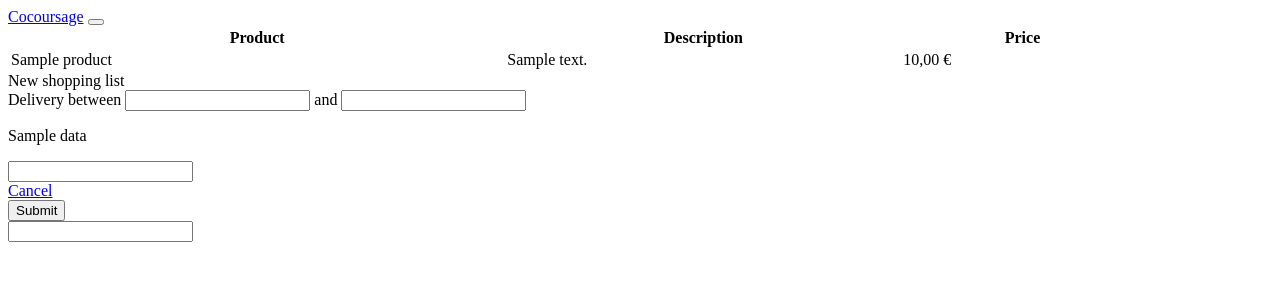
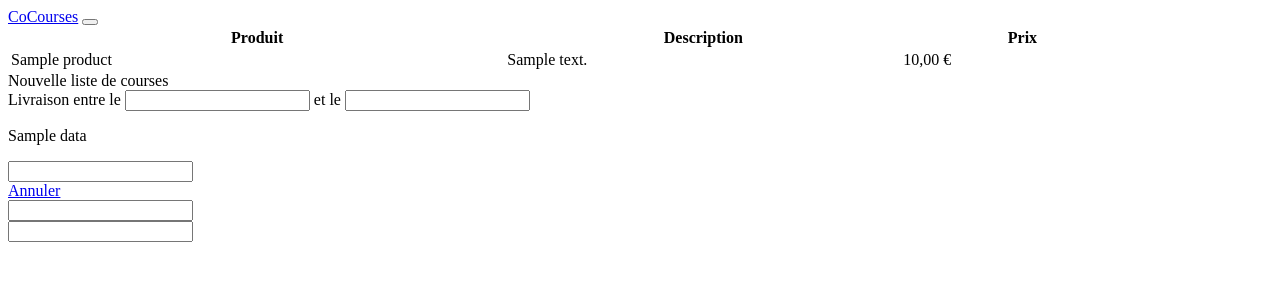
Before and after one commit to ArnaudDauguen/Challenge48h, a Symfony app: template templates/shopping_list/index.html.twig in a window 1280 px wide. Shown: the top 300 px of the page. Run offline with Twig, Linux system fonts and the light colour scheme; the template is opened without the code that fills it: most values are stand-ins (such as "Sample title", 1, 10 or a date in 2020); form fields are guessed from the names that the template uses; some libraries are stand-ins or nearby versions.

Commit message:
translation

```diff
--- a/src/Controller/ShoppingListController.php
+++ b/src/Controller/ShoppingListController.php
@@ -50,7 +50,7 @@ class ShoppingListController extends AbstractController
             $total = 0;
             foreach ($shoppingList->getProducts() as $product)
             {
-                $total += $product->getProduct()->getPrice();
+                $total += $product->getProduct()->getPrice() * $product->getQuantity();
             }
             $shoppingList->setTotalPrice($total);
 
--- a/src/Form/ShoppingListType.php
+++ b/src/Form/ShoppingListType.php
@@ -35,7 +35,7 @@ class ShoppingListType extends AbstractType
                 'prototype' => true,
                 'required' => true
             ])
-            ->add('submit', SubmitType::class)
+            ->add('confirmer', SubmitType::class)
         ;
     }
 
--- a/templates/base.html.twig
+++ b/templates/base.html.twig
@@ -2,7 +2,7 @@
 <html>
     <head>
         <meta charset="UTF-8">
-        <title>{% block title %}Welcome!{% endblock %}</title>
+        <title>{% block title %}CoCourses{% endblock %}</title>
         {% block stylesheets %}
             {{ encore_entry_link_tags('app') }}
         {% endblock %}
--- a/templates/delivery/details.html.twig
+++ b/templates/delivery/details.html.twig
@@ -1,6 +1,4 @@
 {% extends 'base.html.twig' %}
-
-{% block title %}Hello DeliveryController!{% endblock %}
 
 {% block body %}
 <div class="row d-flex justify-content-center">
--- a/templates/delivery/index.html.twig
+++ b/templates/delivery/index.html.twig
@@ -1,8 +1,6 @@
 {% extends 'base.html.twig' %}
 
 {% form_theme form 'bootstrap_4_layout.html.twig' %}
-
-{% block title %}Hello DeliveryController!{% endblock %}
 
 {% block body %}
 <div class="row d-flex justify-content-center">
--- a/templates/navbar.html.twig
+++ b/templates/navbar.html.twig
@@ -1,5 +1,5 @@
 <nav class="navbar navbar-expand-lg navbar-light bg-light">
-  <a class="navbar-brand" href="{{ path('index') }}">Cocoursage</a>
+  <a class="navbar-brand" href="{{ path('index') }}">CoCourses</a>
   <button class="navbar-toggler" type="button" data-toggle="collapse" data-target="#navbarSupportedContent" aria-controls="navbarSupportedContent" aria-expanded="false" aria-label="Toggle navigation">
     <span class="navbar-toggler-icon"></span>
   </button>
@@ -8,10 +8,11 @@
   {% if app.user %}
     <ul class="navbar-nav mr-auto">
       <li class="nav-item"><a class="nav-link" href="{{ path('index') }}">Accueil</a></li>
+      <li class="nav-item"><a href="{{ path('shopping_list') }}" class="nav-link">Nouvelle liste de courses</a></li>
     </ul>
     <p class="form-inline my-2 my-lg-0">
       <a class="nav-link" href="{{ path('logout') }}">
-        <button class="btn btn-outline-danger my-2 my-sm-0" type="submit">Logout</button>
+        <button class="btn btn-outline-danger my-2 my-sm-0" type="submit">Déconnexion</button>
       </a>
     </p>
     {% endif %}
--- a/templates/registration/register.html.twig
+++ b/templates/registration/register.html.twig
@@ -1,8 +1,6 @@
 {% extends 'base.html.twig' %}
 
 {% form_theme registrationForm 'bootstrap_4_layout.html.twig' %}
-
-{% block title %}Register{% endblock %}
 
 {% block body %}
 <div class="row d-flex justify-content-center">
--- a/templates/shopping_list/details.html.twig
+++ b/templates/shopping_list/details.html.twig
@@ -1,6 +1,4 @@
 {% extends 'base.html.twig' %}
-
-{% block title %}Hello ShoppingListController!{% endblock %}
 
 {% block body %}
 <div class="row d-flex justify-content-center">
@@ -23,8 +21,10 @@
                     <p>Livraison reçu le {{ shopping_list.deliveredAt|date('d/m/Y') }}</p>
                 {% elseif shopping_list.hasClientAccepted %}
                     <p>En attente de confirmation du livreur...</p>
+                {% elseif shopping_list.delivery is not defined %}
+                    <a href="{{ path('shopping_validate', {id: shopping_list.id}) }}" class="btn btn-success">Confirmer la réception</a>
                 {% else %}
-                    <a href="{{ path('shopping_validate', {id: shopping_list.id}) }}" class="btn btn-success">Confirmer la réception</a>
+                    <p>En attente de la prise en charge de votre commande...</p>
                 {% endif %}
                 {% if shopping_list.totalPrice is not null %}<p>Total : {{ shopping_list.totalPrice }} €</p>{% endif %}
             </div>
--- a/templates/shopping_list/index.html.twig
+++ b/templates/shopping_list/index.html.twig
@@ -1,6 +1,4 @@
 {% extends 'base.html.twig' %}
-
-{% block title %}Hello ShoppingListController!{% endblock %}
 
 {% block body %}
 <div class="row align-items-start">
@@ -8,9 +6,9 @@
         <table class="table" id="product-list" width="100%">
             <thead>
                 <tr>
-                    <th scope="col">Product</th>
+                    <th scope="col">Produit</th>
                     <th scope="col">Description</th>
-                    <th scope="col" class="text-right">Price</th>
+                    <th scope="col" class="text-right">Prix</th>
                     <th scope="col" width="10%"></th>
                 </tr>
             </thead>
@@ -29,7 +27,7 @@
     <div class="offset-1 col-4 sticky-top p-5">
         {{ form_start(form, {attr: {class: 'card' }} )}}
             <div class="card-header">
-                New shopping list
+                Nouvelle liste de courses
             </div>
             {% set data_prototype %}
                 <div class="card-text d-flex justify-content-between basket-product">
@@ -45,7 +43,7 @@
             {% endset %}
             <div class="card-body" id="basket" data-prototype="{{ data_prototype|e }}" data-counter="{{ form.products|length }}">
                 <div class="card-title">
-                    Delivery between {{ form_widget(form.expectedDeliveryStart) }} and {{ form_widget(form.expectedDeliveryEnd) }}
+                    Livraison entre le {{ form_widget(form.expectedDeliveryStart) }} et le {{ form_widget(form.expectedDeliveryEnd) }}
                 </div>
                 {% for product in form.products %}
                 <div class="card-text d-flex justify-content-between basket-product">
@@ -61,10 +59,10 @@
                 {% endfor %}
                 <div class="d-flex justify-content-around row">
                     <div class="col-6">
-                        <a href="{{ path('index') }}" class="btn btn-danger btn-block">Cancel</a>
+                        <a href="{{ path('index') }}" class="btn btn-danger btn-block">Annuler</a>
                     </div>
                     <div class="col-6">
-                        {{ form_widget(form.submit, {attr: {class: 'btn btn-success btn-block'}} ) }}
+                        {{ form_widget(form.confirmer, {attr: {class: 'btn btn-success btn-block'}} ) }}
                     </div>
                 </div>
             </div>
@@ -94,6 +92,9 @@
             })
 
             $("#product-list").on('click', '.add-product', function(event) {
+                event.preventDefault()
+                event.stopPropagation()
+
                 let t = $(event.target)
                 let row = $(t.closest('tr'))
                 let cols = row.find('td')
@@ -123,6 +124,9 @@
             })
 
             $('#basket').on('click', '.remove-product', function(event){
+                event.preventDefault()
+                event.stopPropagation()
+
                 let t = $(event.target)
                 let row = $(t.closest('.basket-product'))
                 row.find('select option').each(function(i, elem){
```
